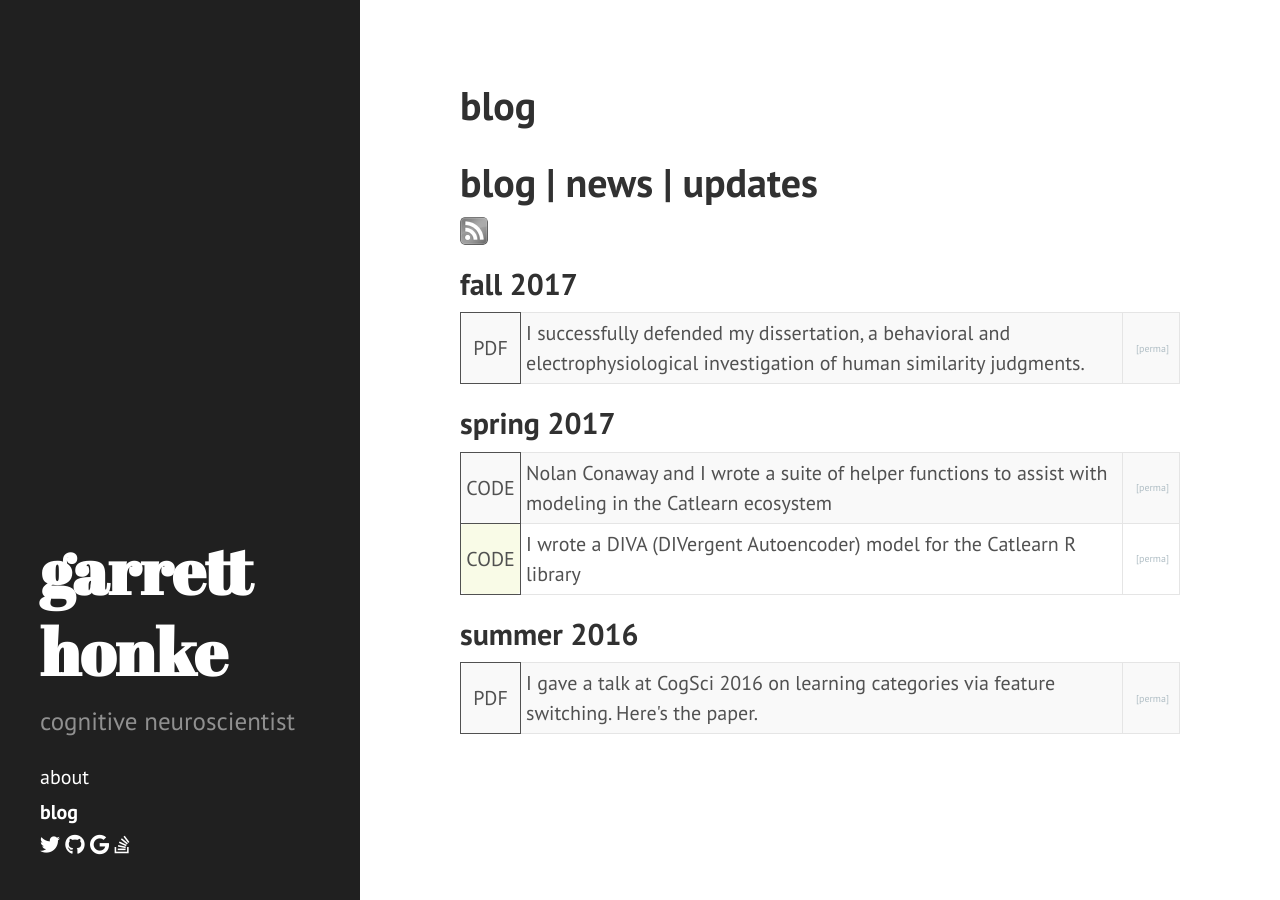
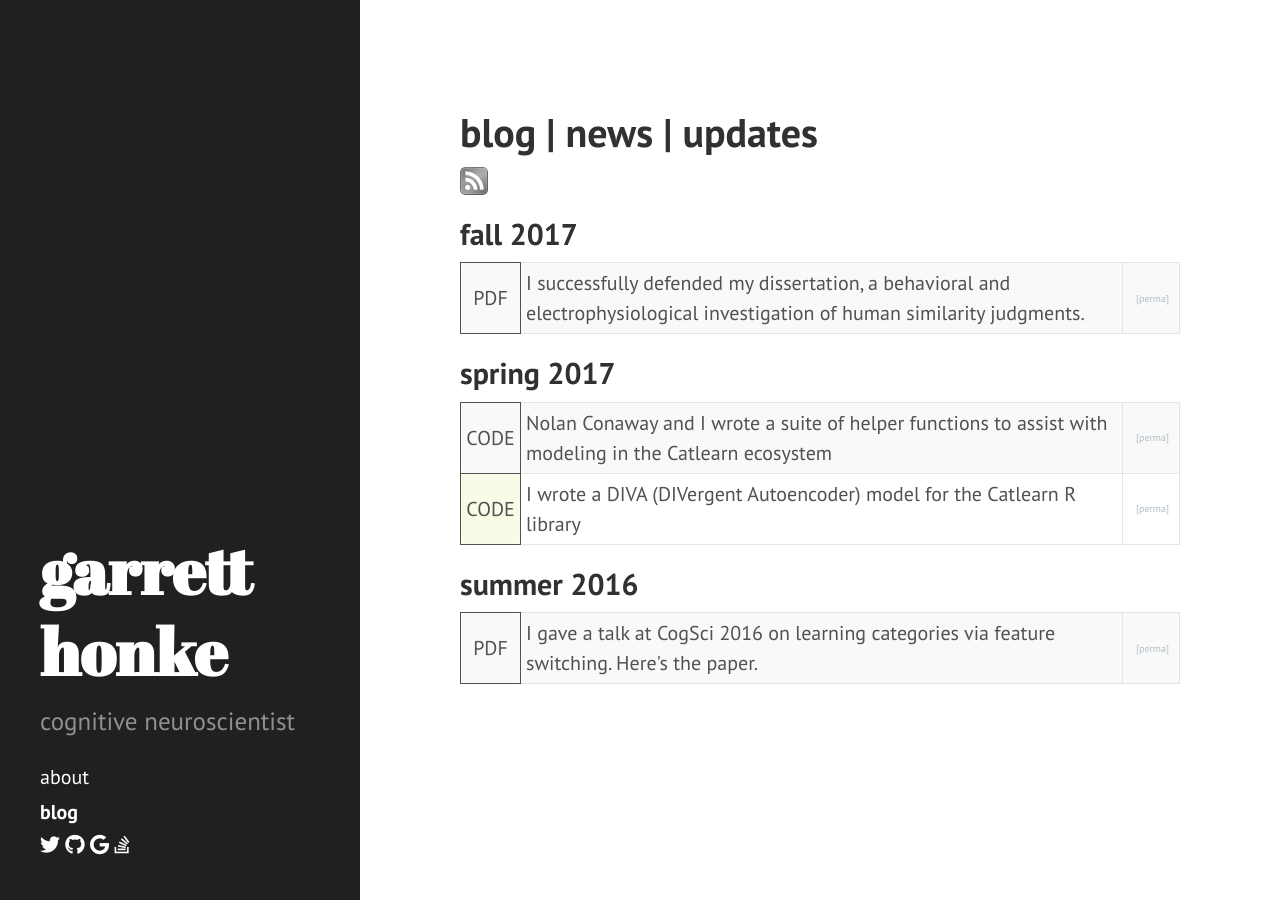
Before and after one commit to stoicml/ghonk.github.io, a Jekyll site: the page built from blog.html, in a window 1280 px wide. Built offline with Jekyll 4.4.1, drawn with Linux system fonts in a browser that asks for light colours; nearby versions of some CDN libraries; Markdown is read by kramdown in place of the engine named in the settings.

Commit message:
tag change, title changes

```diff
--- a/_layouts/page.html
+++ b/_layouts/page.html
@@ -3,7 +3,7 @@ layout: default
 ---
 
 <div class="page">
-  {% if page.title != "cv" %}
+  {% if page.title != "blog" %}
   	<h1 class="page-title">{{ page.title }}</h1>
   {% endif %}
 
```
